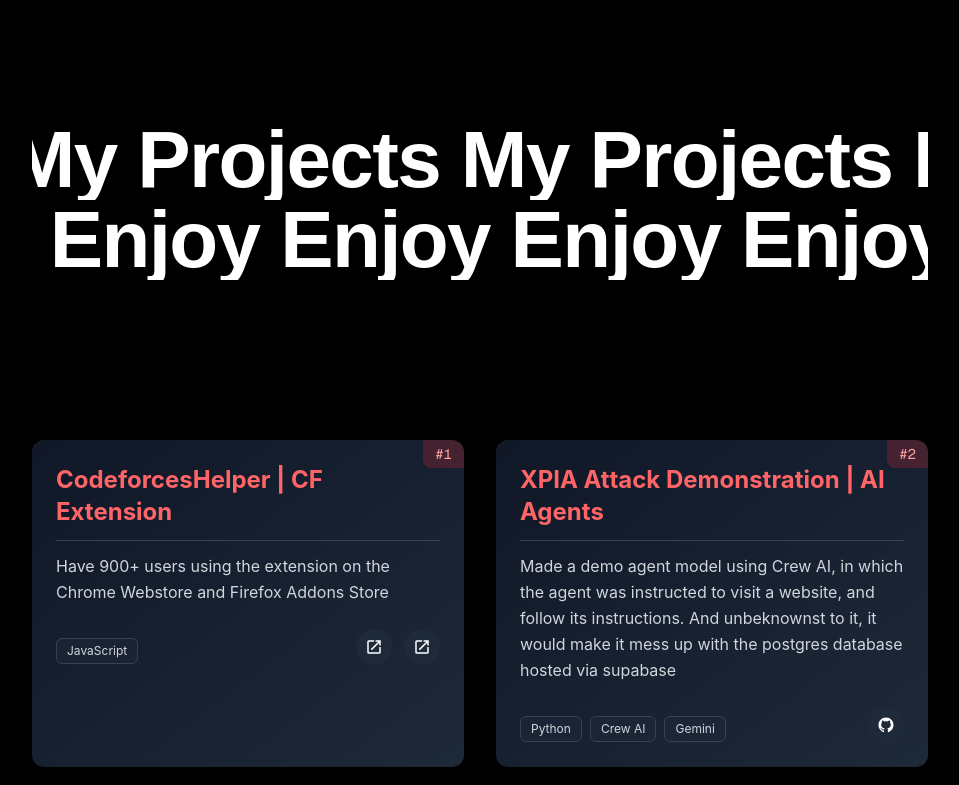
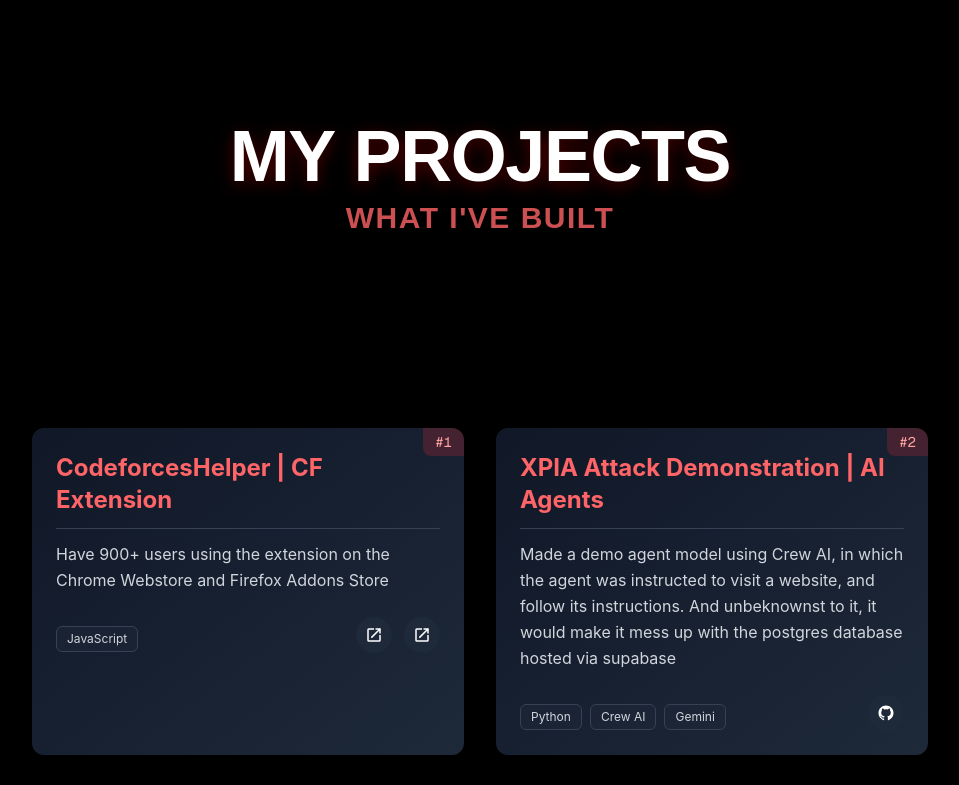
Before and after one commit to Darelife/DareDev, a Next.js app: page / in a window 1280 px wide. Shown: the part 760-1545 px from the top of the page, without its empty margins (160-1119 px from the left). Built offline with nearby package versions, Linux system fonts and the light colour scheme.

Commit message:
replaced the animation for the heading of Projects, to make it simpler

```diff
--- /dev/null
+++ b/src/components/BlurText.tsx
@@ -0,0 +1,180 @@
+import { motion, Transition } from 'framer-motion';
+import { useEffect, useRef, useState, useMemo } from 'react';
+
+type BlurTextProps = {
+  text?: string;
+  delay?: number;
+  className?: string;
+  style?: React.CSSProperties;
+  animateBy?: 'words' | 'letters';
+  direction?: 'top' | 'bottom';
+  threshold?: number;
+  rootMargin?: string;
+  animationFrom?: Record<string, string | number>;
+  animationTo?: Array<Record<string, string | number>>;
+  easing?: (t: number) => number;
+  onAnimationComplete?: () => void;
+  stepDuration?: number;
+};
+
+const buildKeyframes = (
+  from: Record<string, string | number>,
+  steps: Array<Record<string, string | number>>
+): Record<string, Array<string | number>> => {
+  const keys = new Set<string>([
+    ...Object.keys(from),
+    ...steps.flatMap((s) => Object.keys(s)),
+  ]);
+
+  const keyframes: Record<string, Array<string | number>> = {};
+  keys.forEach((k) => {
+    keyframes[k] = [from[k], ...steps.map((s) => s[k])];
+  });
+  return keyframes;
+};
+
+const BlurText: React.FC<BlurTextProps> = ({
+  text = '',
+  delay = 200,
+  className = '',
+  style = {},
+  animateBy = 'words',
+  direction = 'top',
+  threshold = 0.1,
+  rootMargin = '0px',
+  animationFrom,
+  animationTo,
+  easing = (t) => t,
+  onAnimationComplete,
+  stepDuration = 0.35,
+}) => {
+  // Split text into words or individual characters
+  const elements = useMemo(() =>
+    animateBy === 'words' ? text.split(' ') : text.split(''),
+    [text, animateBy]
+  );
+
+  // Track if animation has been shown
+  const [hasAnimated, setHasAnimated] = useState(false);
+
+  // Track if component is in viewport
+  const [inView, setInView] = useState(false);
+
+  // Reference to the paragraph element
+  const ref = useRef<HTMLParagraphElement>(null);
+
+  // Calculate total animation duration
+  const totalAnimTime = useMemo(() => {
+    return (elements.length * delay / 1000) + (stepDuration * 2) + 0.3;
+  }, [elements.length, delay, stepDuration]);
+
+  // Effect to handle animation triggering once
+  useEffect(() => {
+    if (!ref.current) return;
+
+    // Use multiple threshold points to improve detection reliability
+    const thresholds = [0.05, 0.1, 0.2, 0.3, 0.4];
+
+    // Create a more generous rootMargin to trigger animation earlier
+    const enhancedRootMargin = rootMargin || "0px 0px -100px 0px";
+
+    // Track animation completion timeout
+    let timeoutId: NodeJS.Timeout | null = null;
+
+    const observer = new IntersectionObserver(
+      ([entry]) => {
+        // Only trigger animation if it hasn't been shown yet
+        if (entry.isIntersecting && !hasAnimated) {
+          setInView(true);
+
+          // Mark as animated after the animation completes
+          timeoutId = setTimeout(() => {
+            setHasAnimated(true);
+          }, totalAnimTime * 1000);
+        }
+      },
+      { threshold: thresholds, rootMargin: enhancedRootMargin }
+    );
+
+    observer.observe(ref.current);
+
+    return () => {
+      observer.disconnect();
+      if (timeoutId) clearTimeout(timeoutId);
+    };
+  }, [threshold, rootMargin, totalAnimTime, hasAnimated]);
+
+  const defaultFrom = useMemo(
+    () =>
+      direction === 'top'
+        ? { filter: 'blur(10px)', opacity: 0, y: -50 }
+        : { filter: 'blur(10px)', opacity: 0, y: 50 },
+    [direction]
+  );
+
+  const defaultTo = useMemo(
+    () => [
+      {
+        filter: 'blur(5px)',
+        opacity: 0.5,
+        y: direction === 'top' ? 5 : -5,
+      },
+      { filter: 'blur(0px)', opacity: 1, y: 0 },
+    ],
+    [direction]
+  );
+
+  const fromSnapshot = animationFrom ?? defaultFrom;
+  const toSnapshots = animationTo ?? defaultTo;
+
+  const stepCount = toSnapshots.length + 1;
+  const totalDuration = stepDuration * (stepCount - 1);
+  const times = Array.from({ length: stepCount }, (_, i) =>
+    stepCount === 1 ? 0 : i / (stepCount - 1)
+  );
+
+  return (
+    <p
+      ref={ref}
+      className={className}
+      style={{ display: 'flex', flexWrap: 'wrap', ...style }}
+    >
+      {elements.map((segment, index) => {
+        const animateKeyframes = buildKeyframes(fromSnapshot, toSnapshots);
+
+        const spanTransition: Transition = {
+          duration: totalDuration,
+          times,
+          delay: (index * delay) / 1000,
+        };
+        (spanTransition as any).ease = easing;
+
+        return (
+          <motion.span
+            key={`${segment}-${index}`}
+            initial={hasAnimated ? { filter: 'blur(0px)', opacity: 1, y: 0 } : fromSnapshot}
+            animate={inView && !hasAnimated ? animateKeyframes :
+                   hasAnimated ? { filter: 'blur(0px)', opacity: 1, y: 0 } :
+                   fromSnapshot}
+            transition={spanTransition}
+            onAnimationComplete={
+              index === elements.length - 1 ? () => {
+                // Call the provided animation complete callback
+                if (onAnimationComplete) onAnimationComplete();
+              } : undefined
+            }
+            style={{
+              display: 'inline-block',
+              willChange: hasAnimated ? 'auto' : 'transform, filter, opacity',
+            }}
+          >
+            {segment === ' ' ? '\u00A0' : segment}
+            {animateBy === 'words' && index < elements.length - 1 && '\u00A0'}
+          </motion.span>
+        );
+      })}
+    </p>
+  );
+};
+
+export default BlurText;
--- a/src/components/projects.tsx
+++ b/src/components/projects.tsx
@@ -1,12 +1,17 @@
 import React from "react";
 import { load } from 'js-yaml';
-import ScrollVelocity from './ScrollVelocity';
+// import ScrollVelocity from './ScrollVelocity';
+import BlurText from "./BlurText";
 
 export default function Projects() {
   const [projects, setProjects] = React.useState<any[]>([]);
   const [showProjects, setShowProjects] = React.useState(false);
   const projectsRef = React.useRef<HTMLDivElement>(null);
 
+  const [headingInView, setHeadingInView] = React.useState(false);
+  const headingRef = React.useRef<HTMLDivElement>(null);
+
+  // Observer for the projects section
   React.useEffect(() => {
     const projectsObserver = new IntersectionObserver(
       ([entry]) => {
@@ -32,6 +37,15 @@
       }
     };
   }, []);
+
+  // Since our improved BlurText component now handles visibility detection internally,
+  // we don't need the separate heading observer anymore.
+  // We keep the headingRef for potential future use
+
+  const handleAnimationComplete = () => {
+    console.log('Heading animation completed!');
+  };
+
 
   React.useEffect(() => {
     fetch('/projects.yaml')
@@ -81,22 +95,44 @@
         {/* <div className="h-[20vh]"></div> */}
 
         {/* Heading section */}
-        <div className="pb-16 text-center">
-          <ScrollVelocity
-            texts={['My Projects']}
-            velocity={100}
-            className="text-white"
-            decelerationFactor={0.93}
-            stopThreshold={0.08}
-            scrollDebounceTime={80}
+        <div className="pb-16 text-center" ref={headingRef}>
+          {/* Always render, but force re-animation with key */}
+          <BlurText
+            text="MY PROJECTS"
+            delay={120}
+            animateBy="letters"
+            direction="top"
+            onAnimationComplete={handleAnimationComplete}
+            threshold={0.05}
+            rootMargin="-30px 0px -30px 0px"
+            className="text-5xl md:text-7xl font-bold tracking-tight text-white"
+            stepDuration={0.25}
+            style={{
+              fontFamily: "sans-serif",
+              fontWeight: "bold",
+              letterSpacing: "-0.02em",
+              filter: "drop-shadow(0 4px 8px rgba(255,0,0,0.3))",
+              justifyContent: "center",
+              marginBottom: "0.5rem"
+            }}
           />
-          <ScrollVelocity
-            texts={['Enjoy']}
-            velocity={-75}
-            className="text-white"
-            decelerationFactor={0.93}
-            stopThreshold={0.08}
-            scrollDebounceTime={80}
+
+          <BlurText
+            text="WHAT I'VE BUILT"
+            delay={50}
+            animateBy="words"
+            direction="bottom"
+            threshold={0.05}
+            rootMargin="-30px 0px -30px 0px"
+            className="text-2xl md:text-3xl text-red-400 mb-8"
+            stepDuration={0.1}
+            style={{
+              fontFamily: "sans-serif",
+              fontWeight: "600",
+              letterSpacing: "0.05em",
+              justifyContent: "center",
+              opacity: 0.8
+            }}
           />
         </div>
 
```
